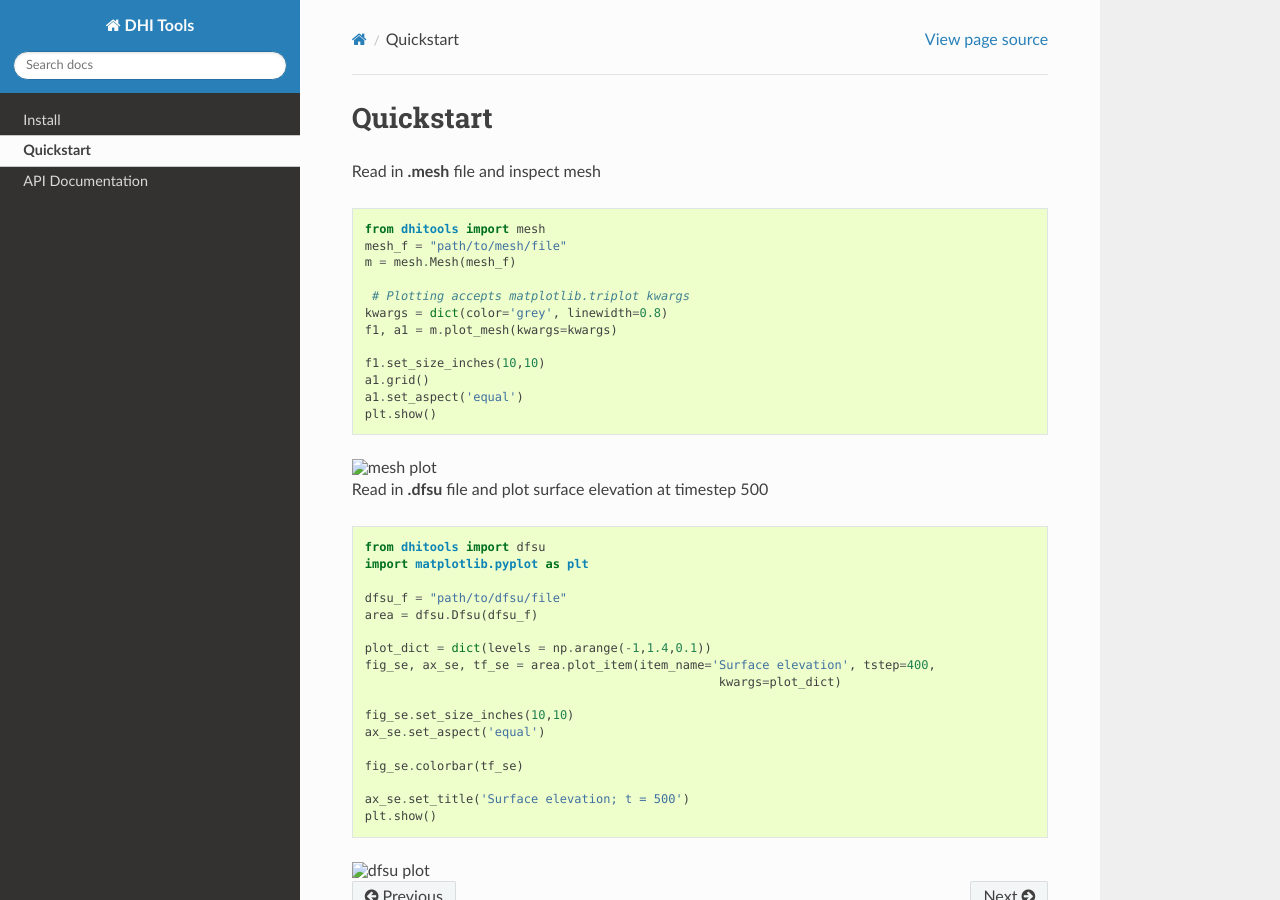
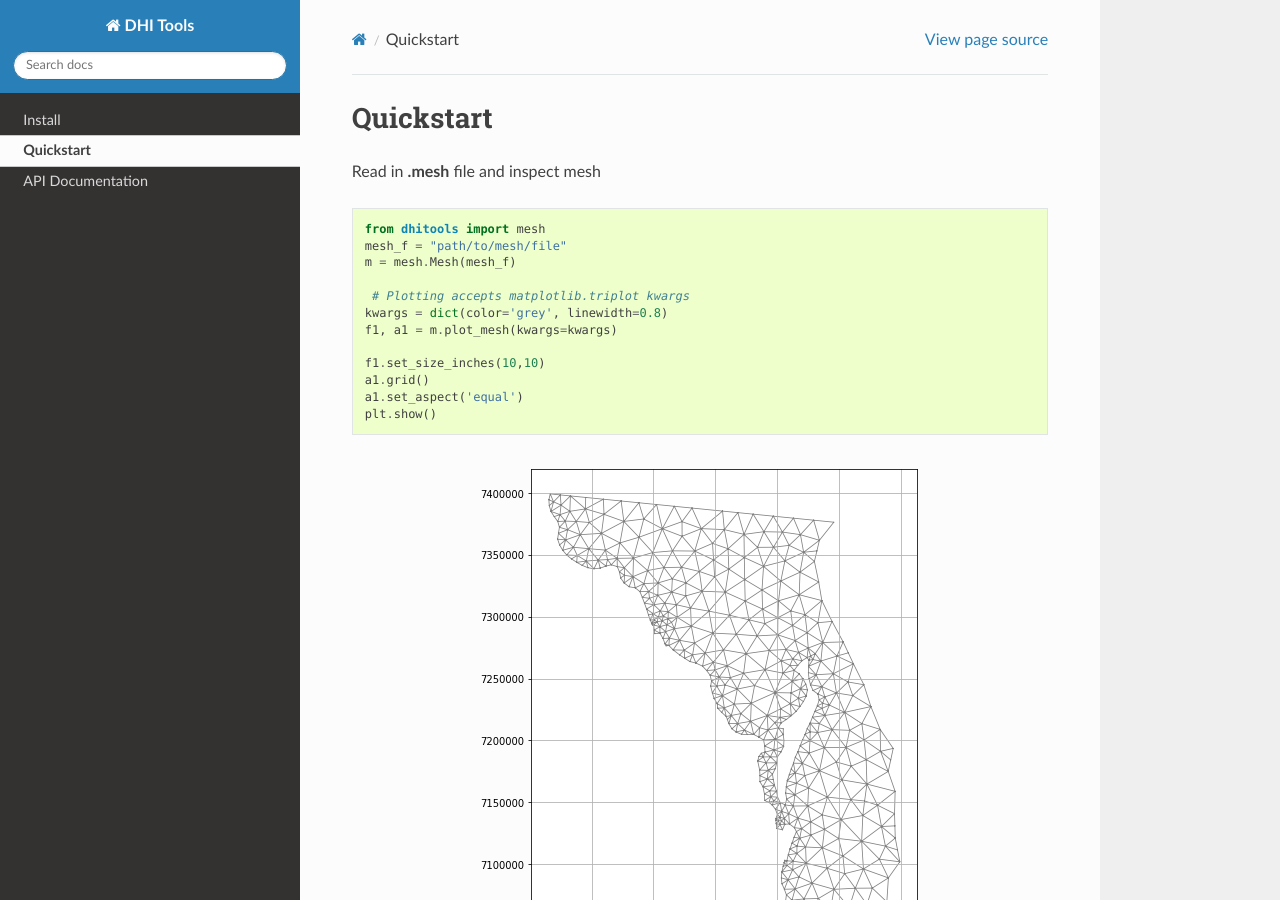
Before and after one commit to robjameswall/dhitools, a Sphinx documentation site: the page built from docs/quickstart.rst, in a window 1280 px wide and 900 px high. Built offline with Sphinx 7.4.7 and the Read the Docs theme 2.0.0, drawn with Linux system fonts in a browser that asks for light colours.

Commit message:
changed directory for documentation images

```diff
--- a/docs/quickstart.rst
+++ b/docs/quickstart.rst
@@ -20,7 +20,7 @@ Read in **.mesh** file and inspect mesh
 	a1.set_aspect('equal')
 	plt.show()
 
-.. image:: _build/html/imgs/mesh.png
+.. image:: imgs/mesh.png
     :align: center
     :alt: mesh plot
 
@@ -46,6 +46,6 @@ Read in **.dfsu** file and plot surface elevation at timestep 500
 	ax_se.set_title('Surface elevation; t = 500')
 	plt.show()
 
-.. image:: _build/html/imgs/surface_elav.png
+.. image:: imgs/surface_elav.png
     :align: center
     :alt: dfsu plot
```
Also changed, not shown: docs/imgs/mesh.png (added), docs/imgs/surface_elav.png (added).
